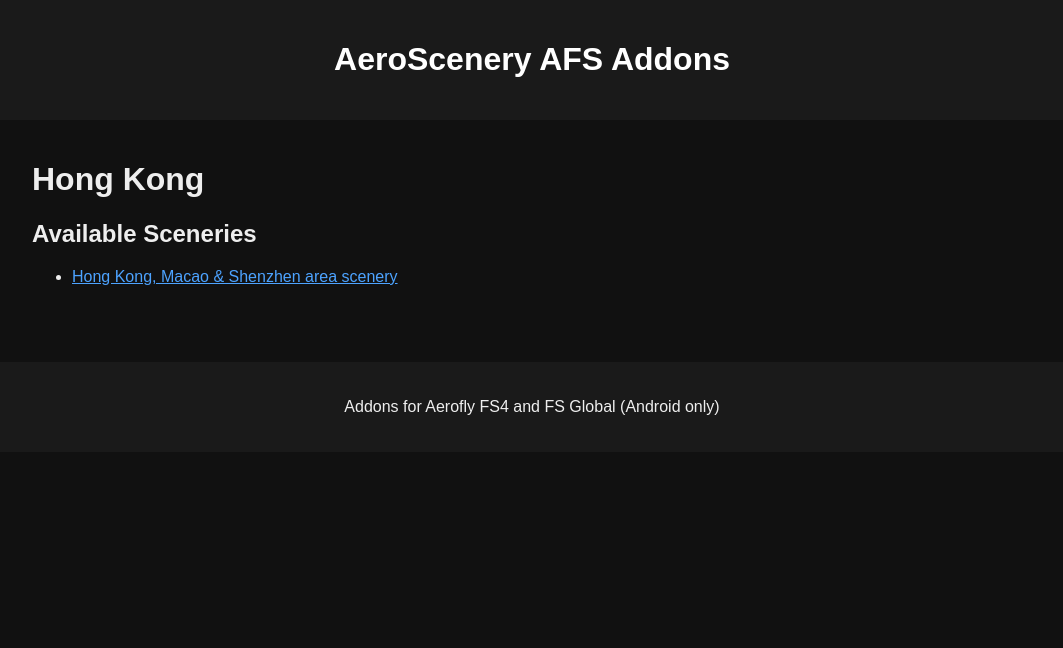
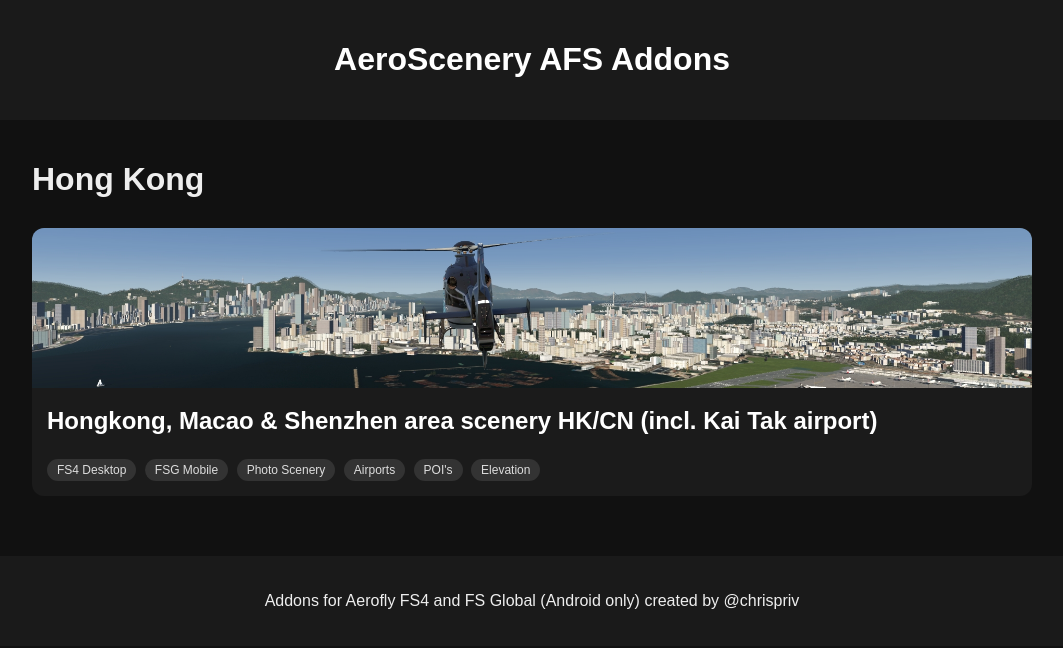
Before and after one commit to chrispriv/aeroscenery-afs_addons, a Jekyll site: the page built from countries/hk.md, in a window 1280 px wide. Shown: the top 648 px of the page, without its empty margins (108-1171 px from the left). Built offline with Jekyll 4.4.1, drawn with Linux system fonts in a browser that asks for light colours.

Commit message:
Develop a basic structure with layout - on country level (fix)
Develop a basic structure with layout - on country level (fix)

```diff
--- a/_layouts/default.html
+++ b/_layouts/default.html
@@ -25,7 +25,7 @@
 
 <footer class="site-footer">
   <p>
-    Addons for Aerofly FS4 and FS Global (Android only)
+    Addons for Aerofly FS4 and FS Global (Android only) created by @chrispriv
   </p>
 </footer>
 
--- a/countries/hk.md
+++ b/countries/hk.md
@@ -4,6 +4,28 @@ title: Hong Kong
 ---
 # Hong Kong
 
-## Available Sceneries
+<div class="scenery-grid">
 
-- [Hong Kong, Macao & Shenzhen area scenery](../scenery/hk_macao_shenzhen.md)
+<a class="scenery-card" href="../scenery/hk_hongkong_macao_shenzhen.html">
+
+<img src="../assets/images/scenery/hk_hongkong_macao_shenzhen.jpg">
+
+<div class="scenery-content">
+<h2>Hongkong, Macao & Shenzhen area scenery HK/CN  (incl. Kai Tak airport)</h2>
+
+<div class="tag-container">
+
+<span class="tag">FS4 Desktop</span>
+<span class="tag">FSG Mobile</span>
+
+<span class="tag">Photo Scenery</span>
+<span class="tag">Airports</span>
+<span class="tag">POI's</span>
+<span class="tag">Elevation</span>
+
+</div>
+</div>
+
+</a>
+
+</div>
```
Also changed, not shown: countries/id.md (+11 -5 lines), assets/images/scenery/hk_hongkong_macao_shenzhen.jpg (renamed from assets/images/scenery/hk_hk_macao_shenzhen.jpg), scenery/hk_hongkong_macao_shenzhen.md (renamed from scenery/hk_macao_shenzhen.md).
